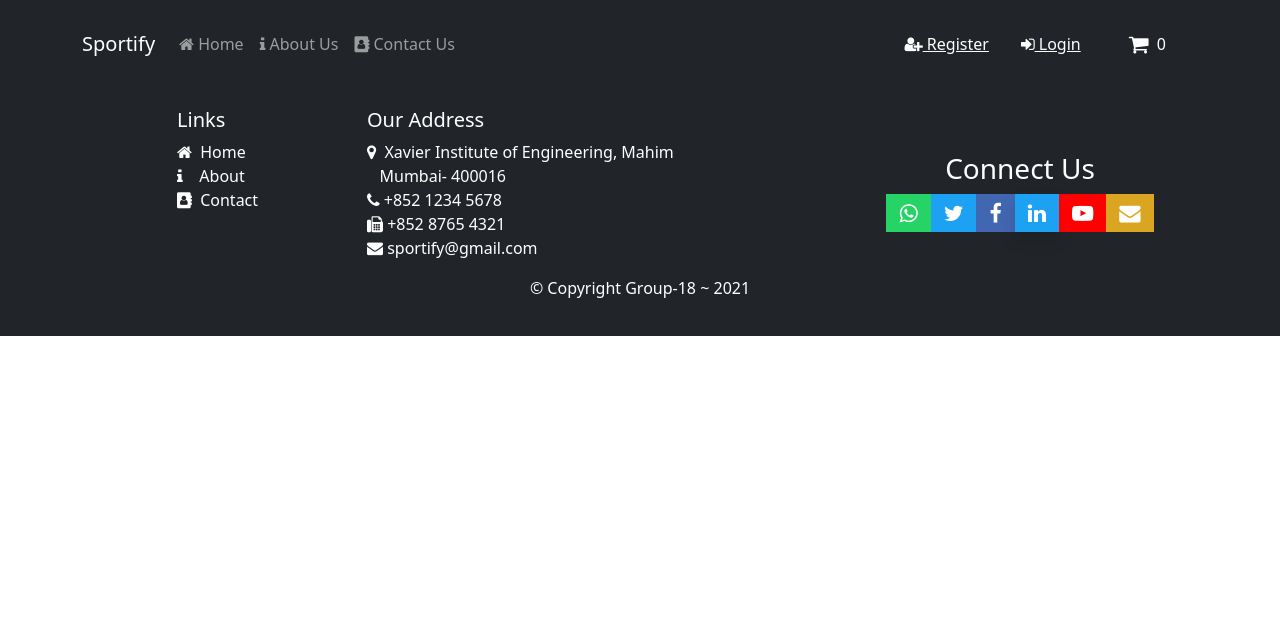
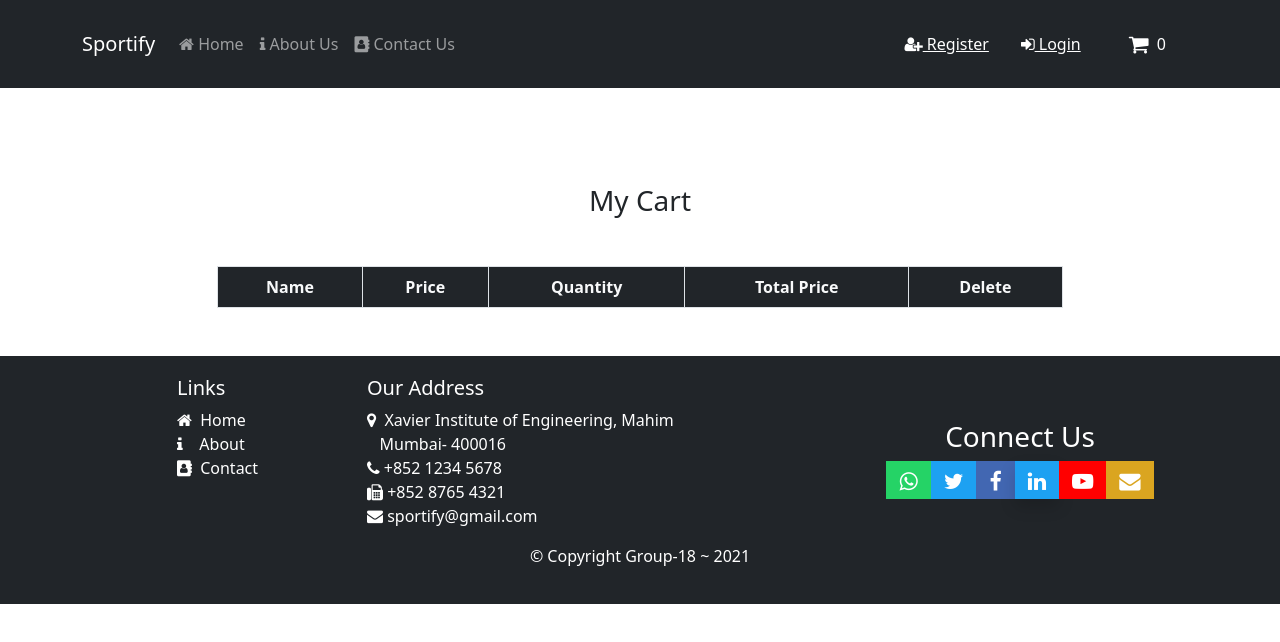
Before and after one commit to pratikbhadane24/Sportify-in-ReactJS, a React (Create React App) app in the folder client/: page /cart in a window 1280 px wide. Shown: the top 642 px of the page. Built offline with nearby package versions, Linux system fonts and the light colour scheme.

Commit message:
added and designed cart screen

```diff
--- a/client/src/App.js
+++ b/client/src/App.js
@@ -6,6 +6,7 @@ import Navbar from "./components/Navbar";
 import Homescreen from "./screens/Homescreen";
 import ProductDesScreen from "./screens/ProductDesScreen";
 import Footer from "./components/Footer";
+import Cartscreen from "./screens/Cartscreen";
 
 function App() {
   return (
@@ -15,6 +16,7 @@ function App() {
       <BrowserRouter>
         <Route path="/" component={Homescreen} exact />
         <Route path="/product/:id" component={ProductDesScreen} />
+        <Route path="/cart" component={Cartscreen} />
       </BrowserRouter>
       <Footer />
     </div>
--- a/client/src/components/Navbar.js
+++ b/client/src/components/Navbar.js
@@ -54,7 +54,7 @@ export default function Navbar() {
               </a>
             </span>
             <span className="navbar-text p-3">
-              <a className="nav-link" href="/">
+              <a className="nav-link" href="/cart">
                 <i class="fa fa-lg fa-shopping-cart"></i>&nbsp; {cartItems.length}
               </a>
             </span>
--- /dev/null
+++ b/client/src/screens/Cartscreen.js
@@ -0,0 +1,51 @@
+import React from "react";
+import { useState, useDispatch, useSelector } from "react-redux";
+
+export default function Cartscreen() {
+  const cartreducerstate = useSelector((state) => state.addToCartReducer);
+
+  const { cartItems } = cartreducerstate;
+
+  return (
+    <div>
+      <div className="row mt-5 justify-content-center">
+        <h3 className="text-cnter m-5">My Cart</h3>
+        <div className="col-md-8">
+          <table className="table table-striped table-bordered table-hover mb-5">
+            <thead className="bg-dark text-light">
+              <tr>
+                <th>Name</th>
+                <th>Price</th>
+                <th>Quantity</th>
+                <th>Total Price</th>
+                <th>Delete</th>
+              </tr>
+            </thead>
+
+            <tbody>
+              {cartItems.map((item) => {
+                return (
+                  <tr>
+                    <td>{item.name}</td>
+                    <td>{item.price}</td>
+                    <td>
+                      <select className="custom-select" value={item.quantity}>
+                        {[...Array(item.countInStock).keys()].map((x, i) => {
+                          return <option value={i + 1}>{i + 1}</option>;
+                        })}
+                      </select>
+                    </td>
+                    <td>{item.quantity * item.price}</td>
+                    <td>
+                      <i class="fa fa-trash" aria-hidden="true"></i>
+                    </td>
+                  </tr>
+                );
+              })}
+            </tbody>
+          </table>
+        </div>
+      </div>
+    </div>
+  );
+}
--- a/client/src/screens/ProductDesScreen.js
+++ b/client/src/screens/ProductDesScreen.js
@@ -65,7 +65,7 @@ export default function ProductDesScreen({ match }) {
                   <label class="input-group-text">Options</label>
                 </div>
                 <select
-                  class="custom-select"
+                  className="custom-select"
                   value={quantity}
                   onChange={(e) => {
                     setquantity(e.target.value);
```
